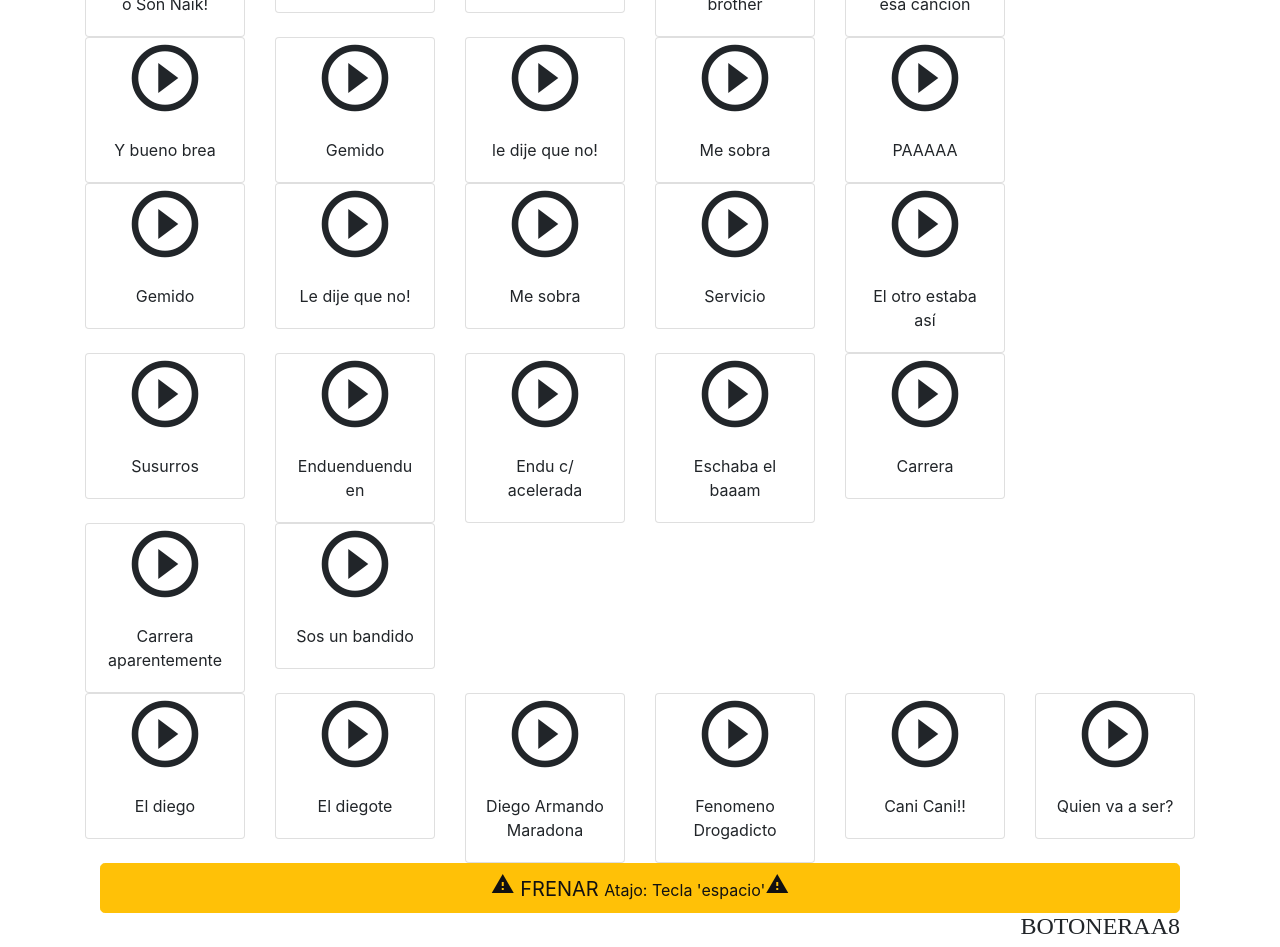
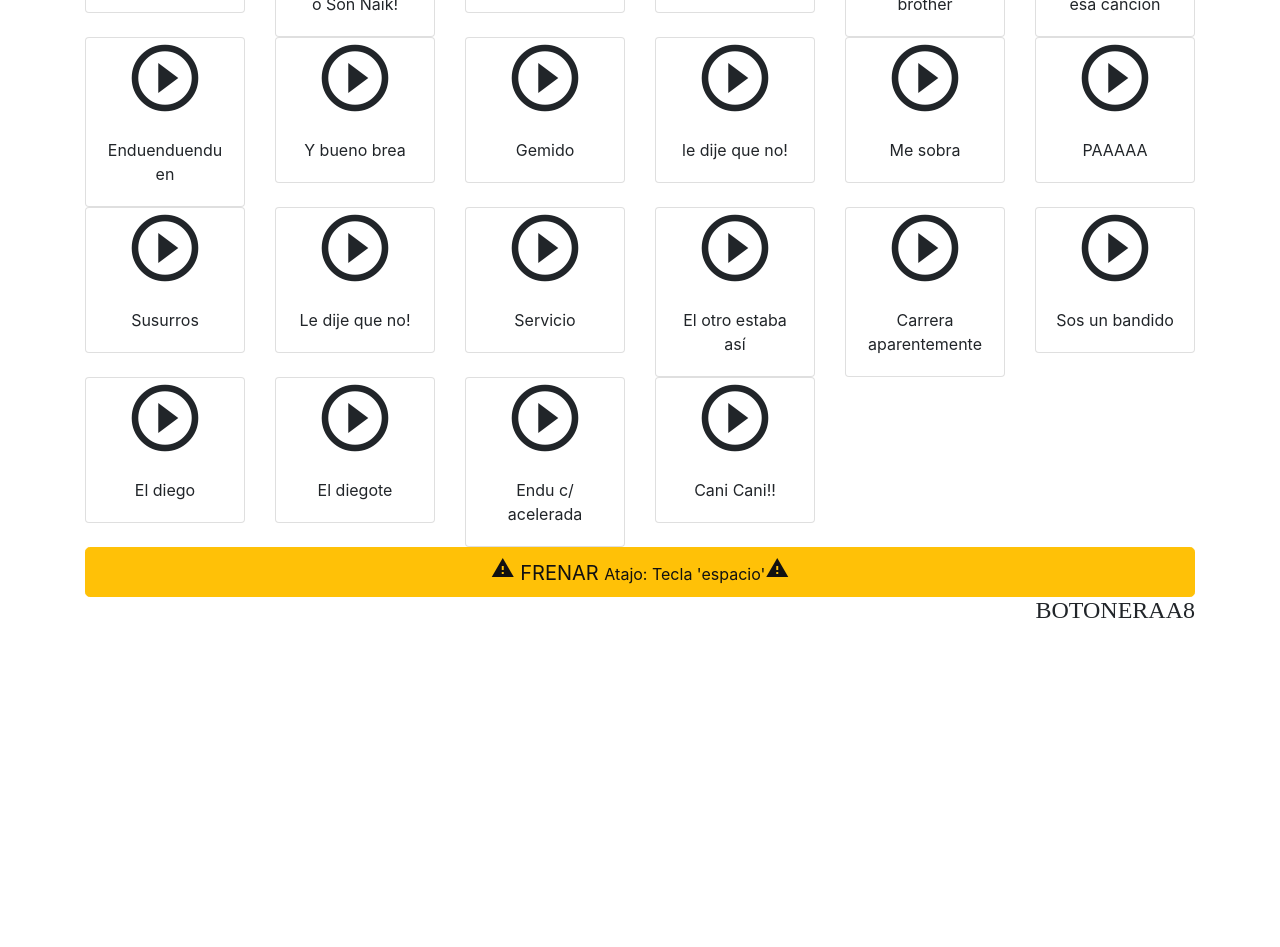
Before and after one commit to santifonzalida/botoneraA8, an Angular app: page /#/home in a window 1280 px wide. Shown: the part 480-1427 px from the top of the page. After the commit the page ends 1111 px from the top, so only its background shows below. Built offline with nearby package versions, Linux system fonts and the light colour scheme; a web font is replaced by a local one.

Commit message:
elimino algunos sonidos

```diff
--- a/src/app/components/home/home.component.html
+++ b/src/app/components/home/home.component.html
@@ -9,6 +9,14 @@
 <div class="container" (window:keydown)="hotkeys($event)">
 
 <div class="row">
+  <div class="col-sm-2" style="cursor: pointer;">
+    <div class="card">
+      <i class="material-icons card-img-top text-center" style="font-size: 80px;" (click)="play('endu_escuchabaelbam')">play_circle_outline</i>
+      <div class="card-body">
+        <p class="card-text text-center">Escuchaba el baaam</p>
+      </div>
+    </div>
+  </div>
   <div class="col-sm-2" style="cursor: pointer;">
     <div class="card">
       <i class="material-icons card-img-top text-center" style="font-size: 80px;" (click)="play('tabamoTomando')">play_circle_outline</i>
@@ -54,6 +62,14 @@
 <div class="row">
   <div class="col-sm-2" style="cursor: pointer;">
     <div class="card">
+      <i class="material-icons card-img-top text-center" style="font-size: 80px;" (click)="play('endu_carrera')">play_circle_outline</i>
+      <div class="card-body">
+        <p class="card-text text-center">Carrera</p>
+      </div>
+    </div>
+  </div>
+  <div class="col-sm-2" style="cursor: pointer;">
+    <div class="card">
       <i class="material-icons card-img-top text-center" style="font-size: 80px;" (click)="play('sonRibukOSonNaik')">play_circle_outline</i>
       <div class="card-body">
         <p class="card-text text-center">Esas so Ribuk o Son Naik!</p>
@@ -95,6 +111,14 @@
   <!--fin row-->
 </div>
 <div class="row">
+  <div class="col-sm-2" style="cursor: pointer;">
+    <div class="card">
+      <i class="material-icons card-img-top text-center" style="font-size: 80px;" (click)="play('endu_endu')">play_circle_outline</i>
+      <div class="card-body">
+        <p class="card-text text-center">Enduenduenduen</p>
+      </div>
+    </div>
+  </div>
   <div class="col-sm-2" style="cursor: pointer;">
     <div class="card">
       <i class="material-icons card-img-top text-center" style="font-size: 80px;" (click)="play('brea')">play_circle_outline</i>
@@ -140,9 +164,9 @@
 <div class="row">
   <div class="col-sm-2" style="cursor: pointer;">
     <div class="card">
-        <i class="material-icons card-img-top text-center" style="font-size: 80px;" (click)="play('gemido')">play_circle_outline</i>
+      <i class="material-icons card-img-top text-center" style="font-size: 80px;" (click)="play('endu_susurros')">play_circle_outline</i>
       <div class="card-body">
-          <p class="card-text text-center">Gemido</p>
+        <p class="card-text text-center">Susurros</p>
       </div>
     </div>
   </div>
@@ -151,14 +175,6 @@
         <i class="material-icons card-img-top text-center" style="font-size: 80px;" (click)="play('ledijeNo')">play_circle_outline</i>
         <div class="card-body">
           <p class="card-text text-center">Le dije que no!</p>
-        </div>
-      </div>
-    </div>
-    <div class="col-sm-2" style="cursor: pointer;">
-      <div class="card">
-        <i class="material-icons card-img-top text-center" style="font-size: 80px;" (click)="play('mesobra')">play_circle_outline</i>
-        <div class="card-body">
-          <p class="card-text text-center">Me sobra</p>
         </div>
       </div>
     </div>
@@ -178,52 +194,6 @@
         </div>
       </div>
     </div>
-<!--fin row-->
-</div>
-<div class="row">
-  <div class="col-sm-2" style="cursor: pointer;">
-    <div class="card">
-      <i class="material-icons card-img-top text-center" style="font-size: 80px;" (click)="play('endu_susurros')">play_circle_outline</i>
-      <div class="card-body">
-        <p class="card-text text-center">Susurros</p>
-      </div>
-    </div>
-  </div>
-  <div class="col-sm-2" style="cursor: pointer;">
-    <div class="card">
-      <i class="material-icons card-img-top text-center" style="font-size: 80px;" (click)="play('endu_endu')">play_circle_outline</i>
-      <div class="card-body">
-        <p class="card-text text-center">Enduenduenduen</p>
-      </div>
-    </div>
-  </div>
-  <div class="col-sm-2" style="cursor: pointer;">
-    <div class="card">
-      <i class="material-icons card-img-top text-center" style="font-size: 80px;" (click)="play('endu_aceleradaendu')">play_circle_outline</i>
-      <div class="card-body">
-        <p class="card-text text-center">Endu c/ acelerada</p>
-      </div>
-    </div>
-  </div>
-  <div class="col-sm-2" style="cursor: pointer;">
-    <div class="card">
-      <i class="material-icons card-img-top text-center" style="font-size: 80px;" (click)="play('endu_escuchabaelbam')">play_circle_outline</i>
-      <div class="card-body">
-        <p class="card-text text-center">Eschaba el baaam</p>
-      </div>
-    </div>
-  </div>
-  <div class="col-sm-2" style="cursor: pointer;">
-    <div class="card">
-      <i class="material-icons card-img-top text-center" style="font-size: 80px;" (click)="play('endu_carrera')">play_circle_outline</i>
-      <div class="card-body">
-        <p class="card-text text-center">Carrera</p>
-      </div>
-    </div>
-  </div>
-  <!--fin row-->
-</div>
-<div class="row">
     <div class="col-sm-2" style="cursor: pointer;">
       <div class="card">
         <i class="material-icons card-img-top text-center" style="font-size: 80px;" (click)="play('endu_aparentemente')">play_circle_outline</i>
@@ -251,40 +221,28 @@
           <p class="card-text text-center">El diego</p>
         </div>
       </div>
-  </div><div class="col-sm-2" style="cursor: pointer;">
+    </div>
+    <div class="col-sm-2" style="cursor: pointer;">
       <div class="card">
-      <i class="material-icons card-img-top text-center" style="font-size: 80px;" (click)="play('diego_eldiegotee')">play_circle_outline</i>
+        <i class="material-icons card-img-top text-center" style="font-size: 80px;" (click)="play('diego_eldiegote')">play_circle_outline</i>
         <div class="card-body">
           <p class="card-text text-center">El diegote</p>
         </div>
       </div>
-  </div><div class="col-sm-2" style="cursor: pointer;">
+  </div>
+  <div class="col-sm-2" style="cursor: pointer;">
     <div class="card">
-      <i class="material-icons card-img-top text-center" style="font-size: 80px;" (click)="play('diego_eldiegoarmando')">play_circle_outline</i>
+      <i class="material-icons card-img-top text-center" style="font-size: 80px;" (click)="play('endu_aceleradaendu')">play_circle_outline</i>
       <div class="card-body">
-        <p class="card-text text-center">Diego Armando Maradona</p>
+        <p class="card-text text-center">Endu c/ acelerada</p>
       </div>
     </div>
-  </div><div class="col-sm-2" style="cursor: pointer;">
-    <div class="card">
-      <i class="material-icons card-img-top text-center" style="font-size: 80px;" (click)="play('diego_fenomenodrogadicto')">play_circle_outline</i>
-      <div class="card-body">
-        <p class="card-text text-center">Fenomeno Drogadicto</p>
   </div>
-    </div>
-  </div><div class="col-sm-2" style="cursor: pointer;">
+  <div class="col-sm-2" style="cursor: pointer;">
     <div class="card">
       <i class="material-icons card-img-top text-center" style="font-size: 80px;" (click)="play('diego_canicani')">play_circle_outline</i>
       <div class="card-body">
         <p class="card-text text-center">Cani Cani!!</p>
-      </div>
-    </div>
-  </div><div class="col-sm-2" style="cursor: pointer;">
-    <div class="card">
-      <i class="material-icons card-img-top text-center" style="font-size: 80px;" (click)="play('diego_quienvaaser')">play_circle_outline</i>
-      <div class="card-body">
-        <p class="card-text text-center">Quien va a ser?</p>
-      </div>
       </div>
     </div>
   </div>
--- a/src/app/components/home/home.component.ts
+++ b/src/app/components/home/home.component.ts
@@ -8,7 +8,7 @@ import { Component, OnInit } from '@angular/core';
 
 export class HomeComponent {
 
-  version: string = 'v0.051';
+  version: string = 'v0.054';
   audio = new Audio();
 
   private SOUNDS = {
@@ -36,12 +36,10 @@ export class HomeComponent {
     'endu_escuchabaelbam': 'endu_escuchabaelbam',
     'endu_carrera': 'endu_carrera',
     'endu_aparentemente': 'endu_aparentemente',
-    'diego_quienvaaser':'diego_quienvaaser',
-    'diego_canicani':'diego_canicani',
-    'diego_fenomenodrogadicto':'diego_fenomenodrogadicto',
-    'diego_eldiegoarmando':'diego_eldiegoarmando',
-    'diego_eldiegote':'diego_eldiegote',
-    'diego_eldiego':'diego_eldiego'
+    'diego_canicani': 'diego_canicani',
+    'diego_eldiegoarmando': 'diego_eldiegoarmando',
+    'diego_eldiegote': 'diego_eldiegote',
+    'diego_eldiego': 'diego_eldiego'
   };
 
   public play(sound): void {
```
Also changed, not shown: 2 other files (tests, documents, lock files or other folders). Lines whose indentation alone changed are shown as unchanged.
